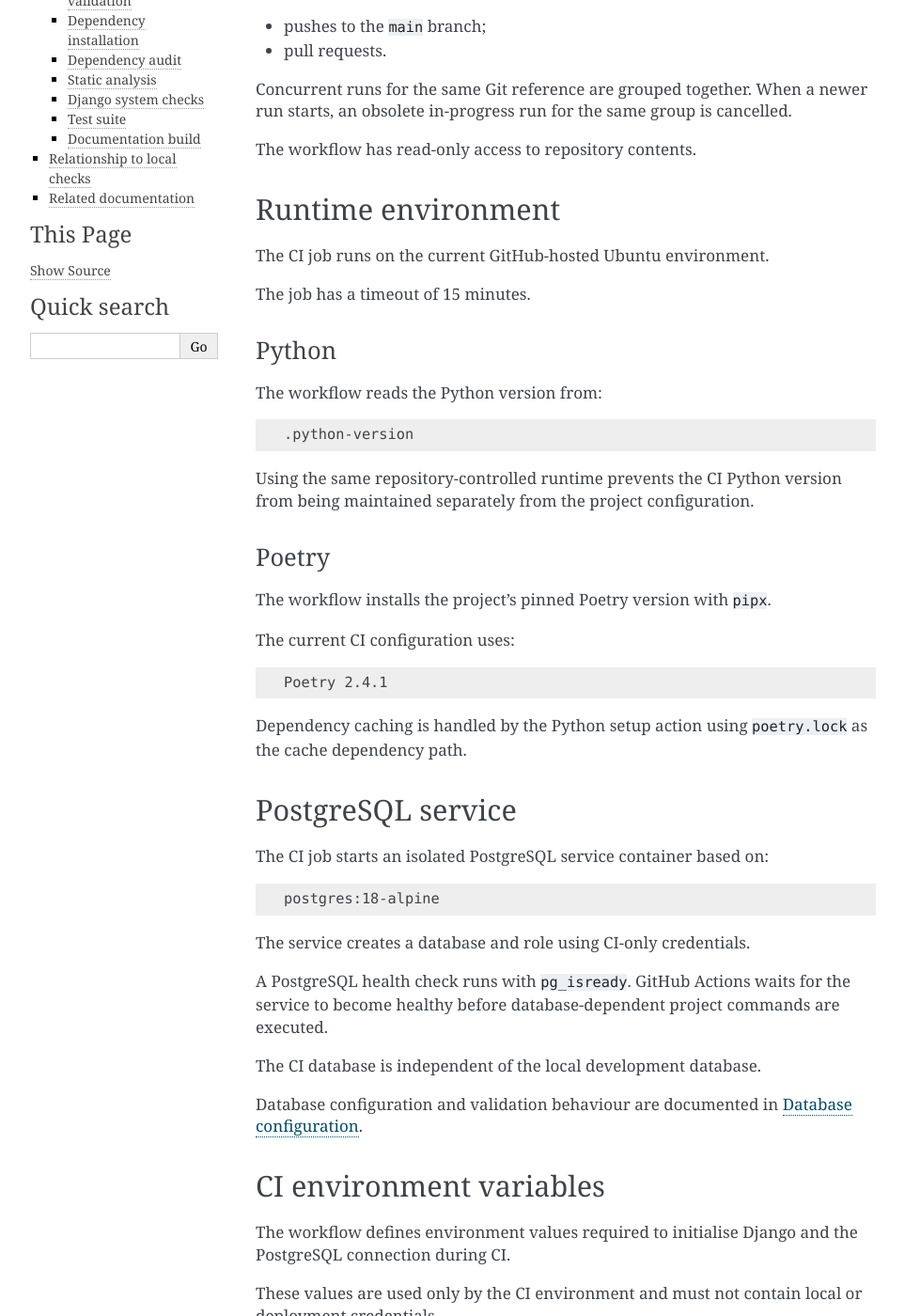
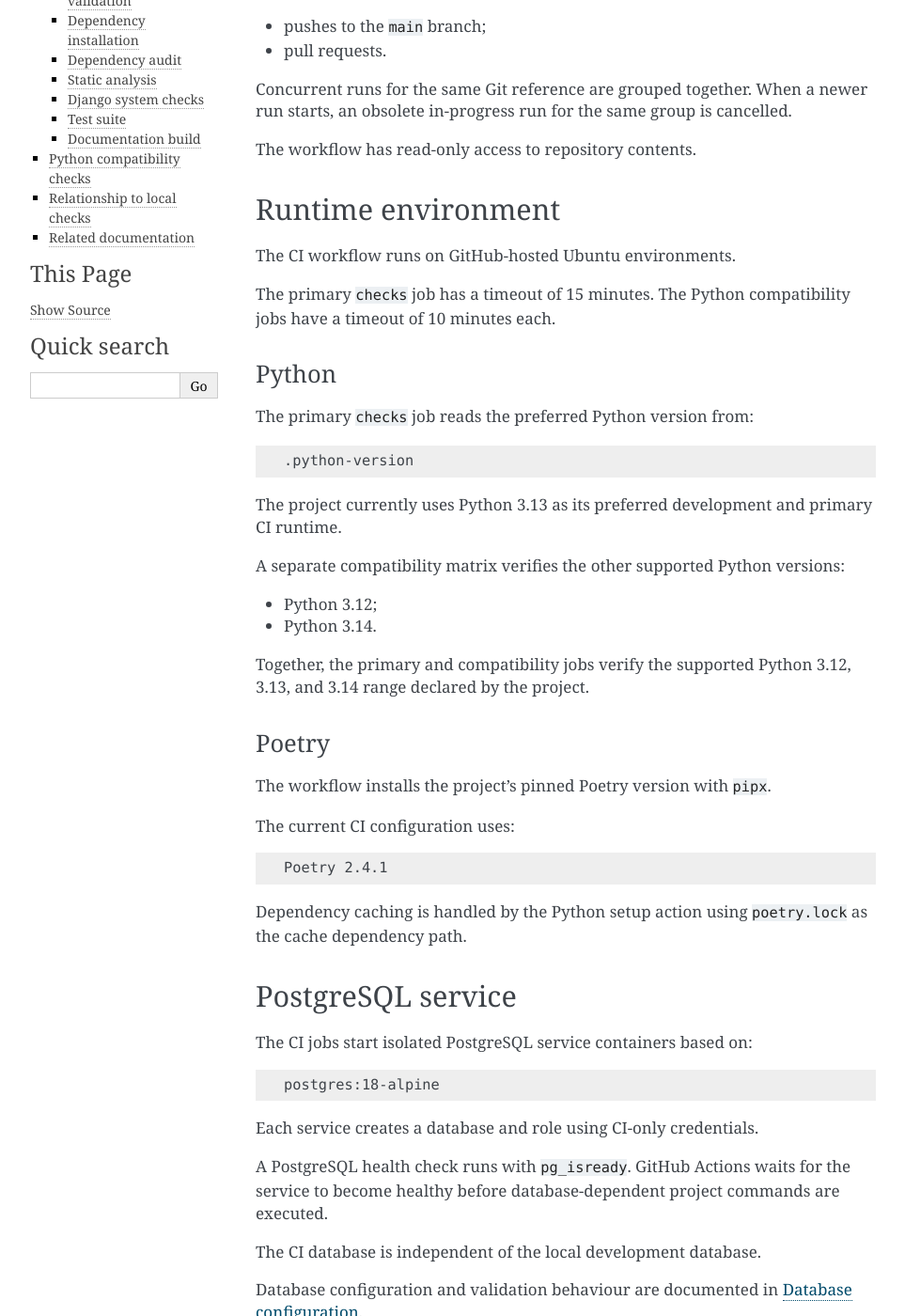
Before and after one commit to alex-nuclearboy/vocabio, a Sphinx documentation site: the page built from docs/source/development/continuous-integration.rst, in a window 1280 px wide and 1400 px high, scrolled down 356 px. Shown: the whole window at 94% size, without its empty margins (148-1111 px from the left). Built offline with Sphinx 7.4.7, drawn with Linux system fonts in a browser that asks for light colours; some of the changed text lies outside the part shown.

Commit message:
docs: align documentation with current project configuration
Update the project documentation to reflect the latest CI, Compose, and Python compatibility changes.

- document the Python compatibility workflow and supported runtimes
- describe fail-fast and loopback-only PostgreSQL configuration
- align code-quality guidance with the minimum supported Python version
- update the documented repository structure

```diff
--- a/docs/source/configuration/environment.rst
+++ b/docs/source/configuration/environment.rst
@@ -71,6 +71,11 @@
 The following variables configure the PostgreSQL service started by Docker
 Compose. They are used to initialise the container and to construct the local
 ``DATABASE_URL``.
+
+Docker Compose requires ``POSTGRES_DB``, ``POSTGRES_USER``,
+``POSTGRES_PASSWORD``, and ``POSTGRES_PORT`` to be defined before the local
+PostgreSQL service can be started. Compose configuration fails immediately
+when any of these required values is missing.
 
 ``POSTGRES_DB``
 ~~~~~~~~~~~~~~~
--- a/docs/source/development/code-quality.rst
+++ b/docs/source/development/code-quality.rst
@@ -37,7 +37,7 @@
 
 * loads ``pylint-django``;
 * uses ``config.settings`` as the Django settings module;
-* targets the project's configured Python version;
+* targets the project's minimum supported Python version;
 * ignores migration directories;
 * enforces a maximum line length of 79 characters;
 * reports duplicated code according to the configured similarity threshold.
--- a/docs/source/development/continuous-integration.rst
+++ b/docs/source/development/continuous-integration.rst
@@ -27,21 +27,31 @@
 Runtime environment
 -------------------
 
-The CI job runs on the current GitHub-hosted Ubuntu environment.
+The CI workflow runs on GitHub-hosted Ubuntu environments.
 
-The job has a timeout of 15 minutes.
+The primary ``checks`` job has a timeout of 15 minutes. The Python
+compatibility jobs have a timeout of 10 minutes each.
 
 Python
 ~~~~~~
 
-The workflow reads the Python version from:
+The primary ``checks`` job reads the preferred Python version from:
 
 .. code-block:: text
 
    .python-version
 
-Using the same repository-controlled runtime prevents the CI Python version
-from being maintained separately from the project configuration.
+The project currently uses Python 3.13 as its preferred development and
+primary CI runtime.
+
+A separate compatibility matrix verifies the other supported Python
+versions:
+
+* Python 3.12;
+* Python 3.14.
+
+Together, the primary and compatibility jobs verify the supported Python
+3.12, 3.13, and 3.14 range declared by the project.
 
 Poetry
 ~~~~~~
@@ -60,13 +70,13 @@
 PostgreSQL service
 ------------------
 
-The CI job starts an isolated PostgreSQL service container based on:
+The CI jobs start isolated PostgreSQL service containers based on:
 
 .. code-block:: text
 
    postgres:18-alpine
 
-The service creates a database and role using CI-only credentials.
+Each service creates a database and role using CI-only credentials.
 
 A PostgreSQL health check runs with ``pg_isready``. GitHub Actions waits for
 the service to become healthy before database-dependent project commands are
@@ -104,7 +114,7 @@
 Workflow checks
 ---------------
 
-The CI workflow performs the following steps in order.
+The primary ``checks`` job performs the following steps in order.
 
 Repository checkout
 ~~~~~~~~~~~~~~~~~~~
@@ -198,6 +208,29 @@
 The CI run fails if the documentation produces a Sphinx warning, contains an
 unresolved reference, or cannot be built successfully.
 
+Python compatibility checks
+---------------------------
+
+A separate ``python-compatibility`` job verifies the supported Python
+versions that are not used by the primary ``checks`` job.
+
+The compatibility matrix currently runs on:
+
+* Python 3.12;
+* Python 3.14.
+
+For each version, the workflow:
+
+* checks out the repository;
+* installs Poetry;
+* configures the selected Python version;
+* installs the project and development dependencies;
+* runs Django system checks;
+* runs the complete test suite with coverage.
+
+Python 3.13 is not repeated in this matrix because it is already exercised
+by the primary ``checks`` job through ``.python-version``.
+
 Relationship to local checks
 ----------------------------
 
```
Also changed, not shown: docs/source/configuration/database.rst (+6 -3 lines), docs/source/project/structure.rst (+24 -4 lines).
